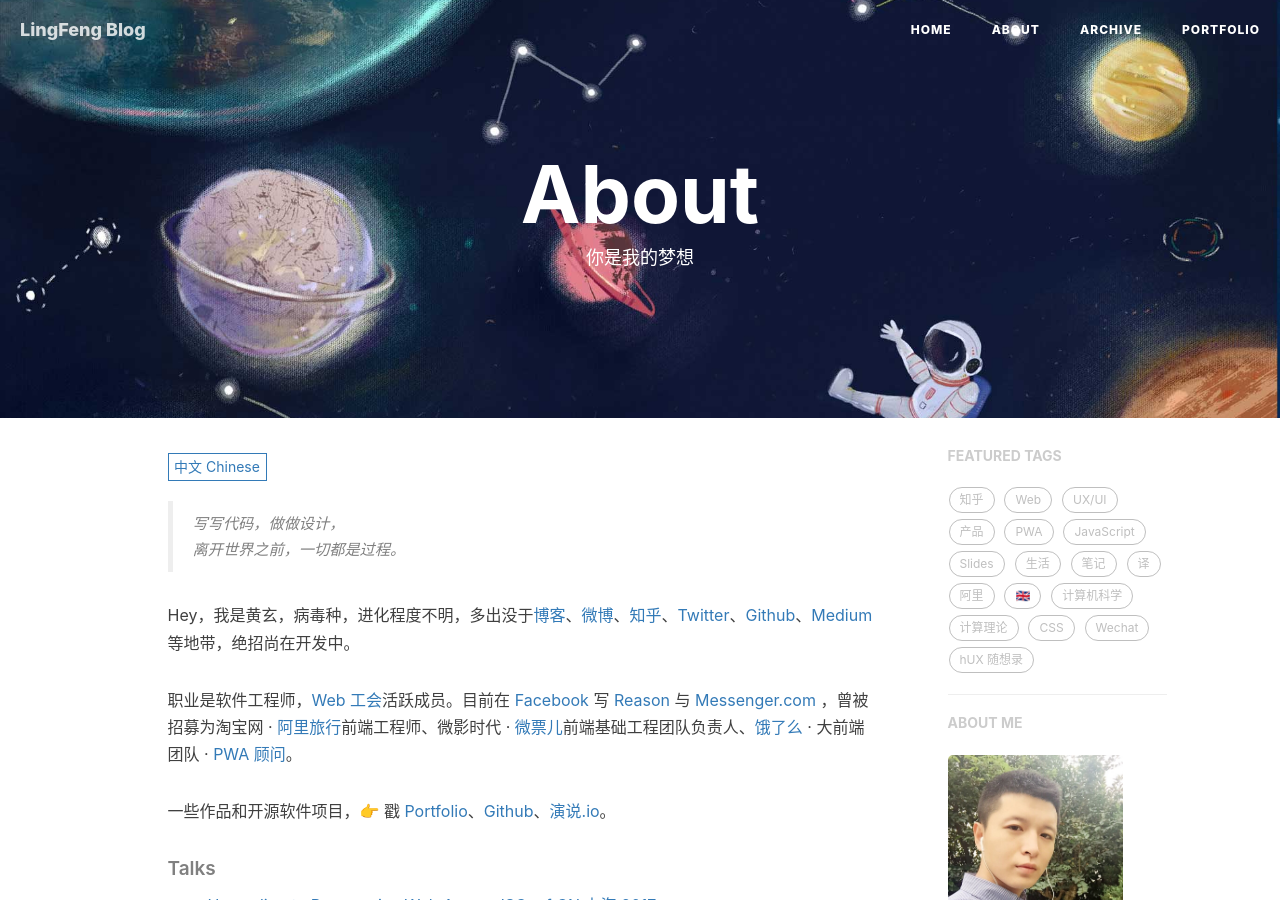
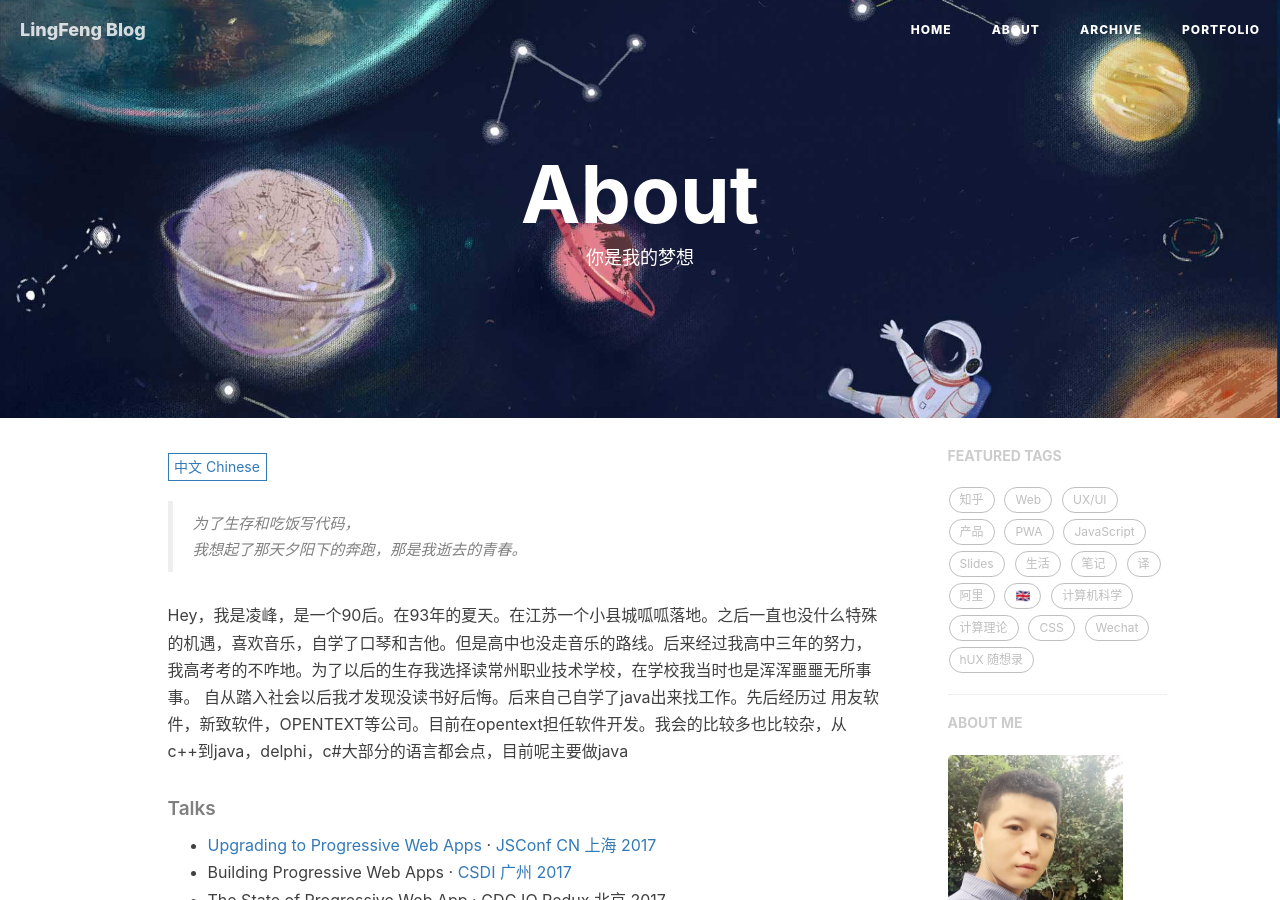
Before and after one commit to hankrose/hankrose.github.io, a Jekyll site: the page built from about.html, in a window 1280 px wide and 900 px high. Built offline with Jekyll 4.4.1, drawn with Linux system fonts in a browser that asks for light colours; nearby versions of some CDN libraries; comment, search, counter and statistics services are not loaded.

Commit message:
update zh.md

```diff
--- a/_includes/about/zh.md
+++ b/_includes/about/zh.md
@@ -1,11 +1,9 @@
-> 写写代码，做做设计，
-> 离开世界之前，一切都是过程。
+> 为了生存和吃饭写代码，
+> 我想起了那天夕阳下的奔跑，那是我逝去的青春。
 
-Hey，我是黄玄，病毒种，进化程度不明，多出没于[博客](https://huangxuan.me)、[微博](weibo.com/huxpro)、[知乎](https://www.zhihu.com/people/huxpro/pins/posts)、[Twitter](https://twitter.com/Huxpro/)、[Github](http://github.com/huxpro)、[Medium](https://medium.com/@Huxpro) 等地带，绝招尚在开发中。
+Hey，我是凌峰，是一个90后。在93年的夏天。在江苏一个小县城呱呱落地。之后一直也没什么特殊的机遇，喜欢音乐，自学了口琴和吉他。但是高中也没走音乐的路线。后来经过我高中三年的努力，我高考考的不咋地。为了以后的生存我选择读常州职业技术学校，在学校我当时也是浑浑噩噩无所事事。
+自从踏入社会以后我才发现没读书好后悔。后来自己自学了java出来找工作。先后经历过 用友软件，新致软件，OPENTEXT等公司。目前在opentext担任软件开发。我会的比较多也比较杂，从c++到java，delphi，c#大部分的语言都会点，目前呢主要做java
 
-职业是软件工程师，[Web 工会](https://medium.com/ben-and-dion/team-web-3315aa447fb2#.359a9c6cl)活跃成员。目前在 [Facebook](https://www.facebook.com/) 写 [Reason](https://reasonml.github.io/) 与 [Messenger.com](http://messenger.com/) ，曾被招募为淘宝网 · [阿里旅行](http://alitrip.com)前端工程师、微影时代 · [微票儿](http://www.wepiao.com/?r=movie)前端基础工程团队负责人、[饿了么](https://ele.me/) · 大前端团队 · [PWA 顾问](https://medium.com/elemefe/upgrading-ele-me-to-progressive-web-app-2a446832e509)。
-
-一些作品和开源软件项目，👉 戳 [Portfolio](/portfolio)、[Github](http://github.com/huxpro)、[演说.io](https://zhuanlan.zhihu.com/p/21280918)。
 
 
 ##### Talks
```
